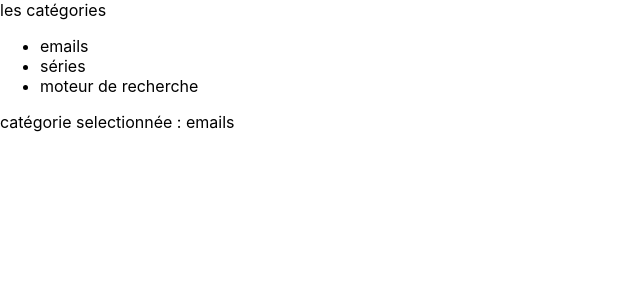
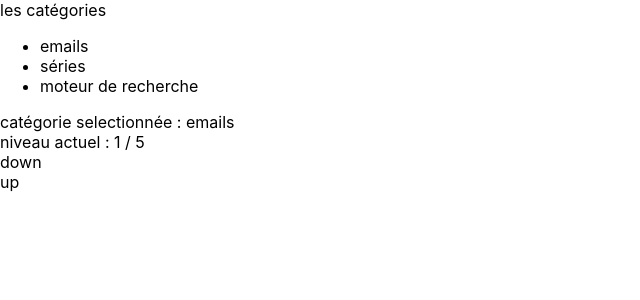
Before and after one commit to alexandre-mace/hackaton-022020, a React (Create React App) app: page / in a window 1280 px wide. Both pictures are taken after a click on the item "emails". Shown: the top 300 px of the page, without its empty margins (0-640 px from the left). Built offline with nearby package versions, Linux system fonts and the light colour scheme.

Commit message:
Add category level selection

```diff
--- a/src/App.js
+++ b/src/App.js
@@ -4,27 +4,51 @@ import './App.css';
 function App() {
   const [categories, setCategories] = useState([
     {
-      name: 'emails'
+      name: 'emails',
+      level: 5
     },
     {
-      name: 'séries'
+      name: 'séries',
+      level : 7
     },
     {
-      name: 'moteur de recherche'
+      name: 'moteur de recherche',
+      level: 8
     }
   ]);
   const [selectedCategory, setSelectedCategory] = useState();
-  const [categoryLevel, setCategoryLevel] = useState();
+  const [categoryLevel, setCategoryLevel] = useState(1);
+
+  const handleSelectedCategory = (category) => {
+    setCategoryLevel(1);
+    setSelectedCategory(category);
+  };
+
+  const handleLevelChange = (flow) => {
+      if (flow === 'down' && categoryLevel > 1) {
+          setCategoryLevel(categoryLevel - 1);
+      }
+      if (flow === 'up' && categoryLevel < selectedCategory.level) {
+          setCategoryLevel(categoryLevel + 1)
+      }
+  };
 
   return (
       <div>
         <span>les catégories</span>
         <ul>
           {categories.map((category, index) => (
-              <li key={index} onClick={() => setSelectedCategory(category)}>{category.name}</li>
+              <li key={index} onClick={() => handleSelectedCategory(category)}>{category.name}</li>
           ))}
         </ul>
-        <span>catégorie selectionnée : {selectedCategory ? selectedCategory.name : ""}</span>
+          {selectedCategory &&
+          <>
+              <span>catégorie selectionnée : {selectedCategory ? selectedCategory.name : ""}</span><br/>
+              <span>niveau actuel : {categoryLevel} / {selectedCategory.level}</span><br/>
+              <span onClick={() => handleLevelChange('down')}>down</span><br/>
+              <span onClick={() => handleLevelChange('up')}>up</span>
+          </>
+          }
       </div>
   );
 }
```
